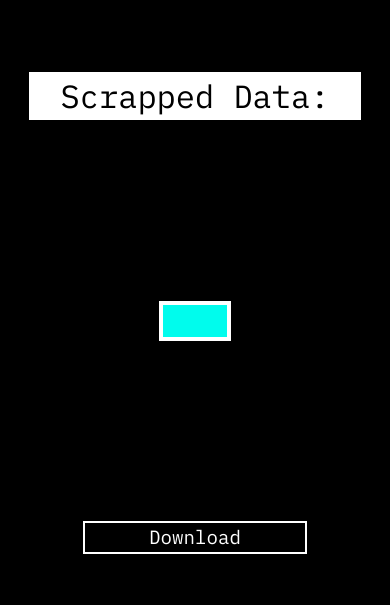
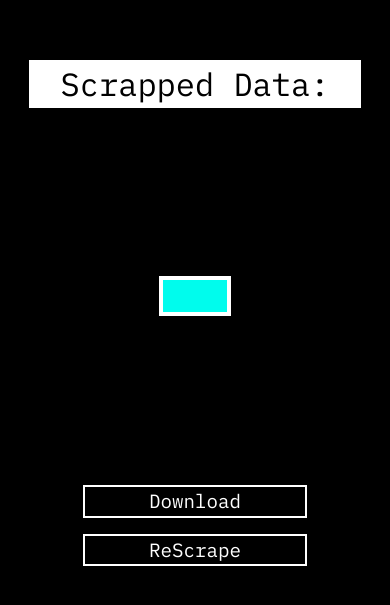
Before and after one commit to singodiyashubham87/ScrapeIt, a React (Vite) app: page /homepage in a window 390 px wide. Shown: the part 109-714 px from the top of the page. Built offline with nearby package versions, Linux system fonts and the light colour scheme.

Commit message:
feat: add rescrape button

```diff
--- a/src/components/Homepage.jsx
+++ b/src/components/Homepage.jsx
@@ -2,10 +2,12 @@ import { useState } from "react";
 import html2pdf from "html2pdf.js";
 import { useAuth0 } from "@auth0/auth0-react";
 import Loader from "./Loader";
+import { useNavigate } from "react-router";
 
 
 function Homepage() {
   const { isAuthenticated, loginWithRedirect, isLoading } = useAuth0();
+  const navigateTo = useNavigate();
   const [showModal, setShowModal] = useState(false);
   const fetchedData = sessionStorage.getItem('data');
 
@@ -54,6 +56,10 @@ function Homepage() {
     );
   };
 
+  // Click handler for ReScrape button
+  const handleReScrape = () => navigateTo("/");
+
+  // Click handler for Download button
   const handleDownloadPDF = () => {
     if (!isAuthenticated) {
       setShowModal(true);
@@ -75,12 +81,21 @@ function Homepage() {
         {" "}
         <code>{fetchedData}</code>
       </p>
+      <div className="buttons flex flex-col text-center w-[90%] vsm:w-[80%]  md:flex-row justify-evenly items-center">
       <button
         onClick={handleDownloadPDF}
+        className="download bg-transparent text-[1.2rem] vsm:text-[1.5rem] md:text-[2rem] text-white px-16 hover:bg-white hover:text-black border-2 border-white mb-[1rem] md:mb-[0]"
+        >
+        Download
+      </button>
+      <button
+        onClick={handleReScrape}
         className="download bg-transparent text-[1.2rem] vsm:text-[1.5rem] md:text-[2rem] text-white px-16 hover:bg-white hover:text-black border-2 border-white"
       >
-        Download
+        ReScrape
       </button>
+        </div>
+
       {showModal && showModalComponent()}
     </div>
   );
```
